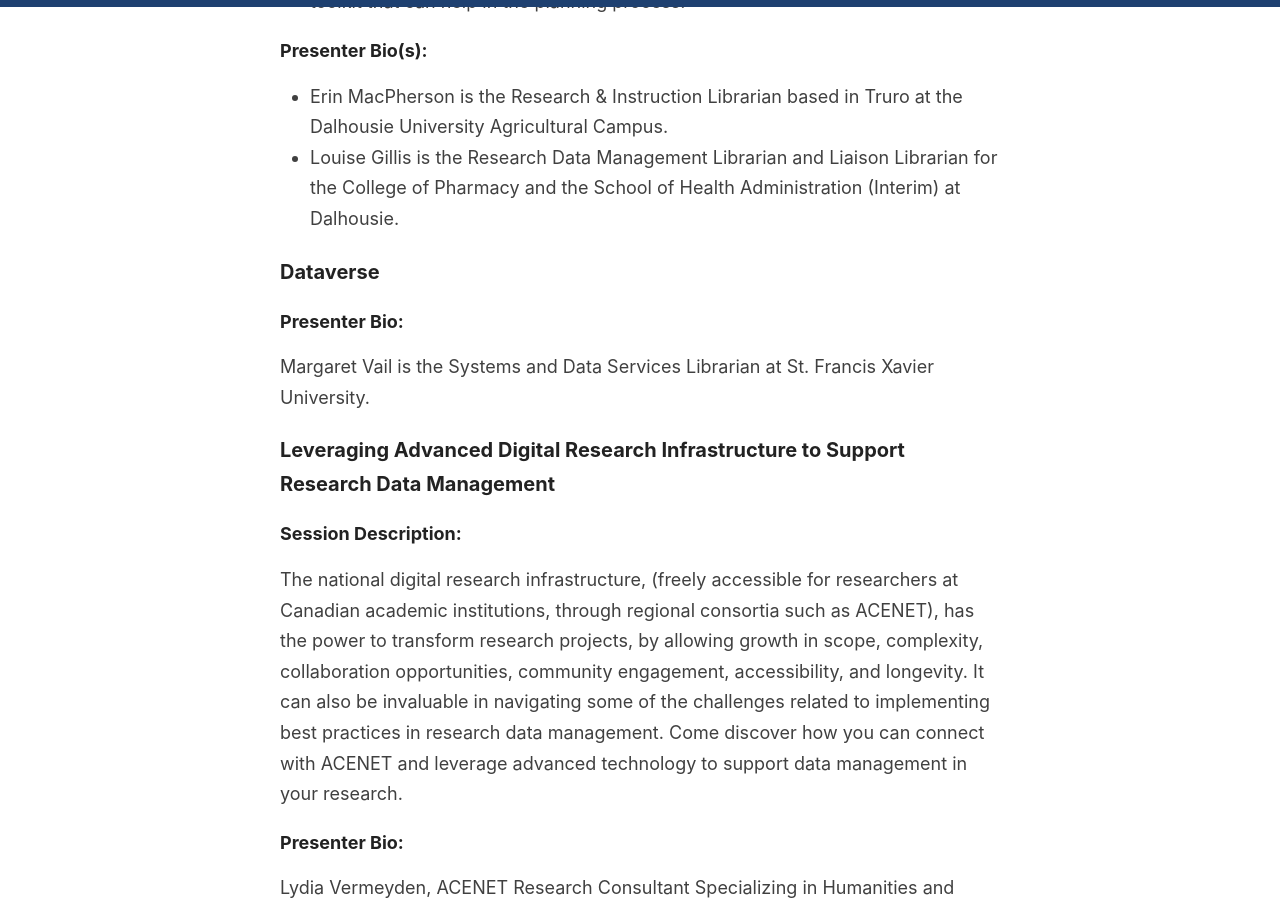
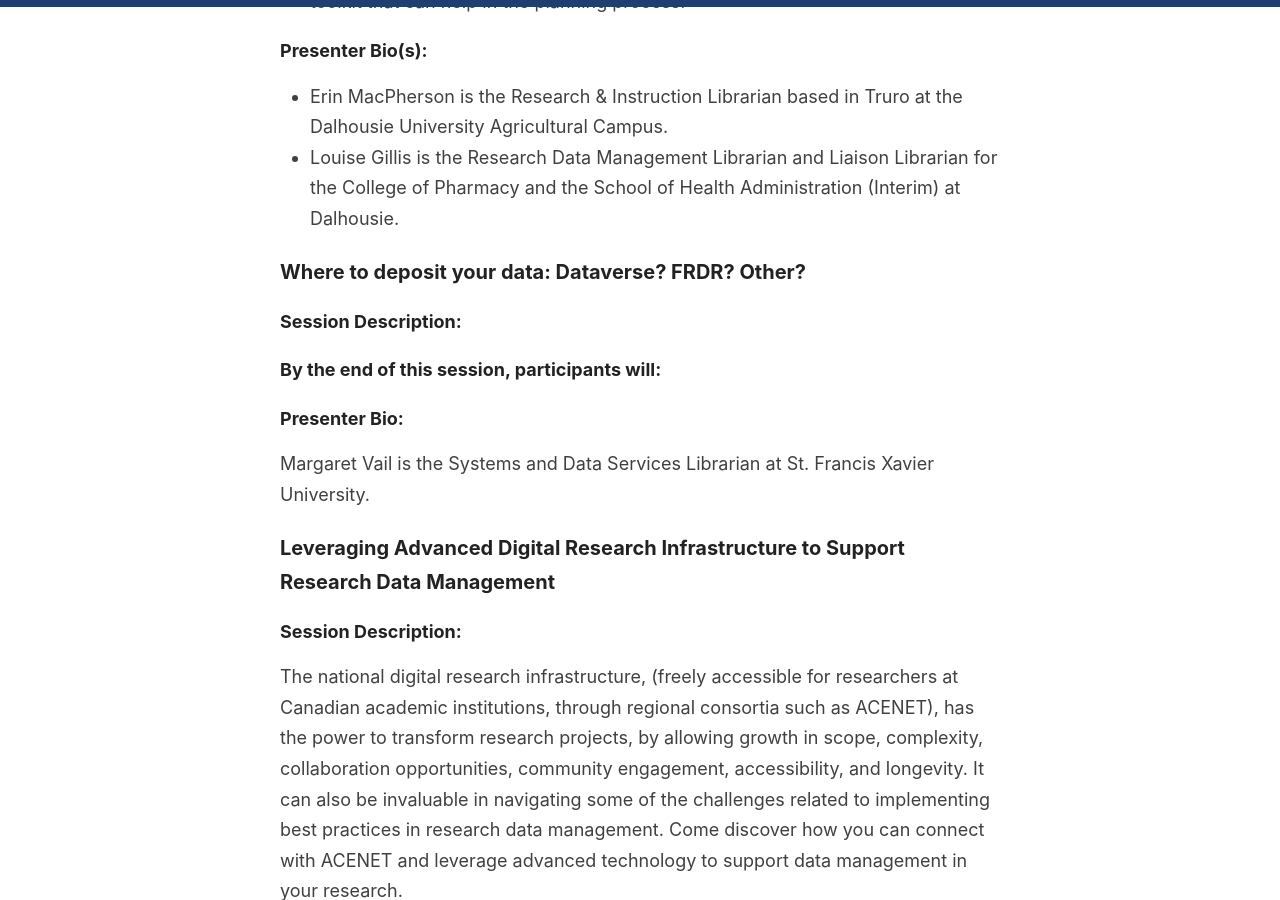
Before and after one commit to caul-dpsc/2021-rdm-series, a Jekyll site: the page built from _pages/index.md, in a window 1280 px wide and 900 px high, scrolled down 2585 px. Built offline with Jekyll 4.4.1, drawn with Linux system fonts in a browser that asks for light colours.

Commit message:
Update index.md

```diff
--- a/_pages/index.md
+++ b/_pages/index.md
@@ -54,7 +54,11 @@ Are you required to have a data management plan by your funder? Or are you part
 + Erin MacPherson is the Research & Instruction Librarian based in Truro at the Dalhousie University Agricultural Campus.
 + Louise Gillis is the Research Data Management Librarian and Liaison Librarian for the College of Pharmacy and the School of Health Administration (Interim) at Dalhousie.
 
-### <a id="dataverse"></a>Dataverse
+### <a id="dataverse"></a>Where to deposit your data: Dataverse? FRDR? Other?
+
+##### Session Description:
+
+##### By the end of this session, participants will:
 
 ##### Presenter Bio:
 Margaret Vail is the Systems and Data Services Librarian at St. Francis Xavier University.
```
